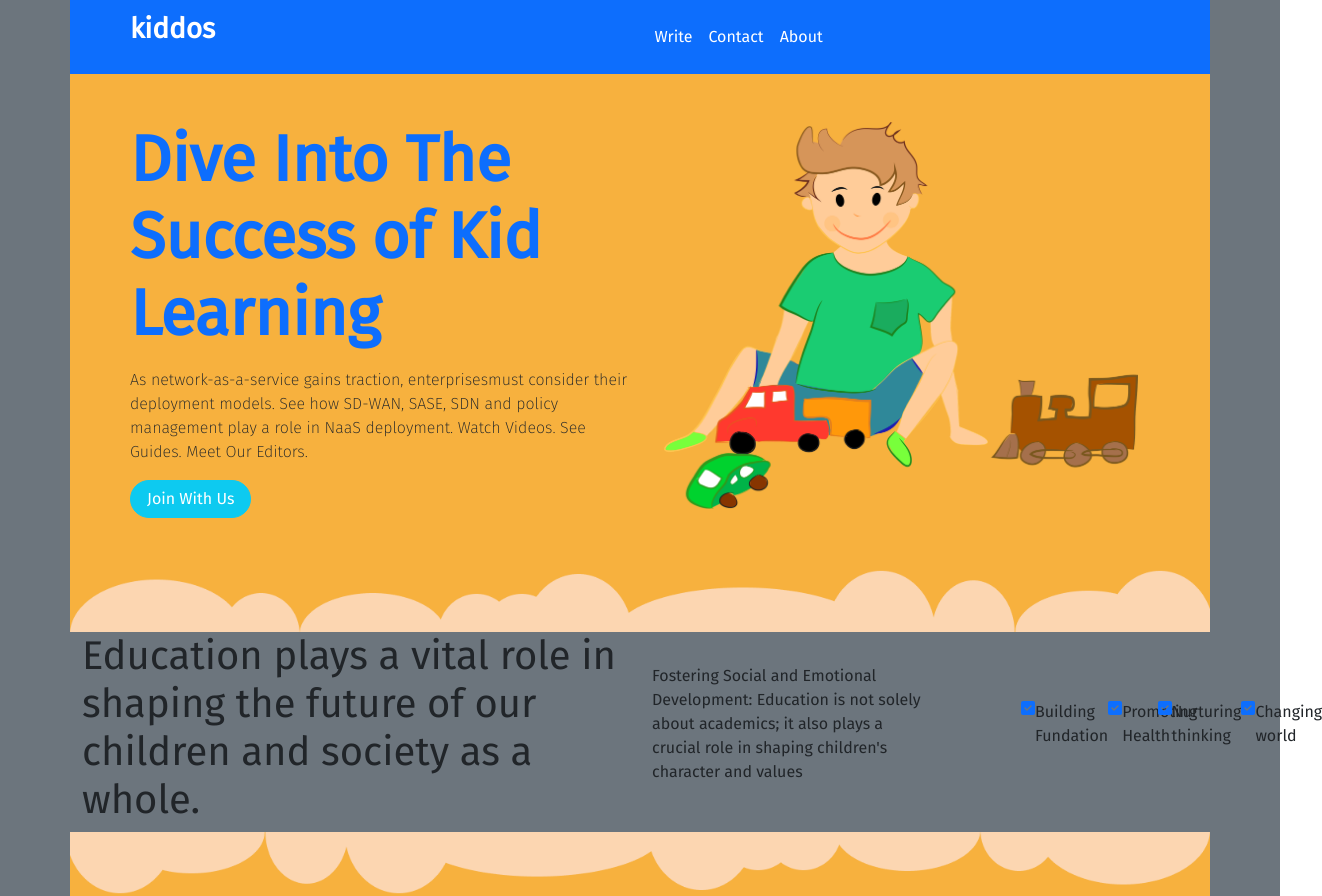
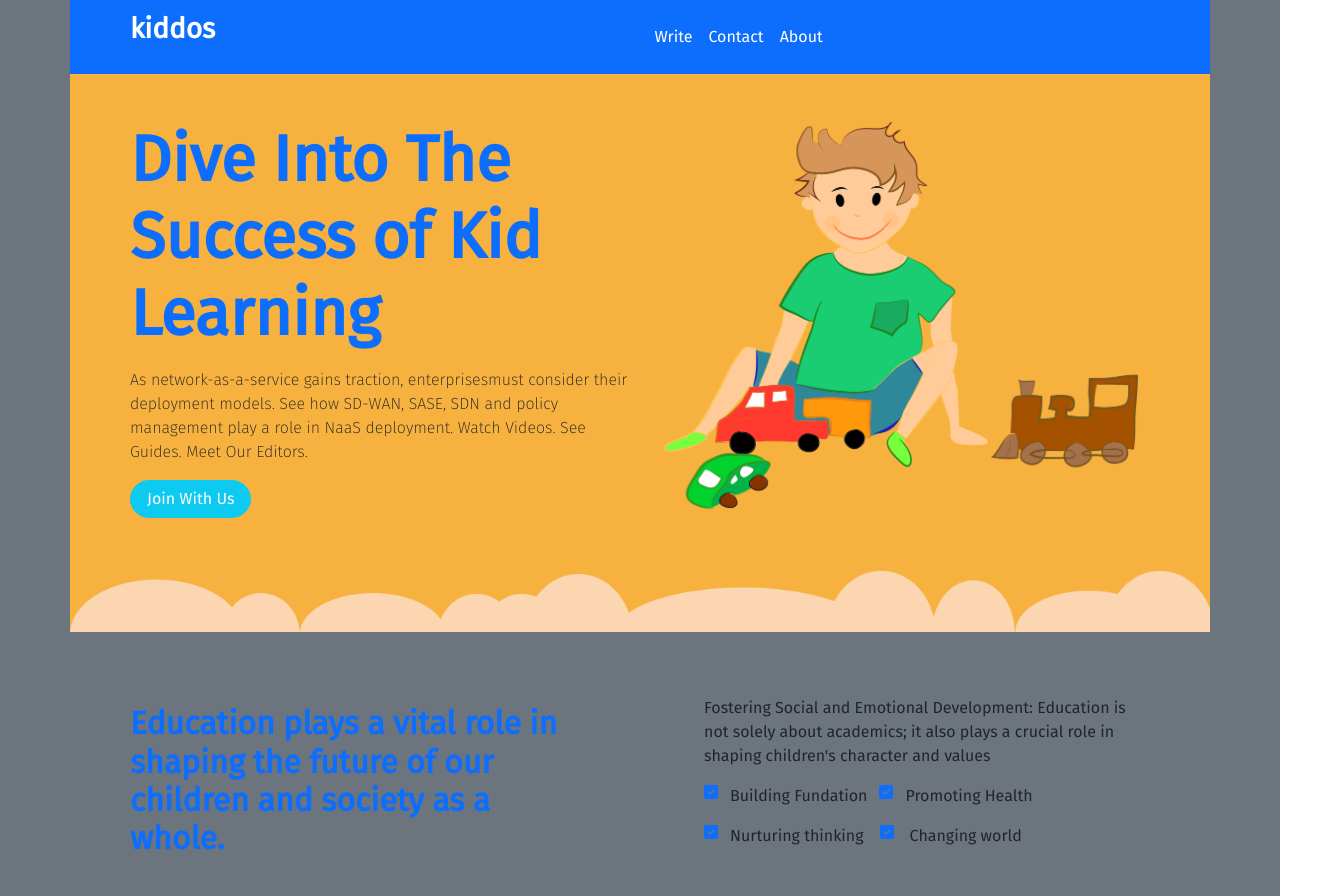
Before and after one commit to maderi21/blog, a JavaScript app: page / in a window 1280 px wide. Shown: the top 896 px of the page, 1322 px wide, since content can reach past the window. Built offline with nearby package versions, Linux system fonts and the light colour scheme; the HTML template or start-up script is replaced by a standard one; a web font is replaced by a local one.

Commit message:
text field final

```diff
--- a/src/App.js
+++ b/src/App.js
@@ -71,50 +71,47 @@ function App() {
           </Row>
 
           {/* text field */}
-          <Row>
-            <Col sm={6} className="align-items-center">
-              <h1>
+          <Row className="py-5">
+            <Col sm={6}>
+              <h1 className="mt-4 mx-5 text-primary fs-2 fw-bold">
                 Education plays a vital role in shaping the future of our
-                children and society as a whole.{" "}
+                children and society as a whole.
               </h1>
             </Col>
-            <Col
-              sm={6}
-              className="d-flex justify-content-center align-items-center"
-            >
-              <p>
+            <Col sm={6} className="px-3">
+              <p className="mt-3 mx-5 mb-3">
                 Fostering Social and Emotional Development: Education is not
                 solely about academics; it also plays a crucial role in shaping
                 children's character and values
               </p>
-              <Col sm={3}>
-                <div className="d-flex justify-content-space-between px-5 mx-5">
+              <Row>
+                <div className="text-center">
+                  <div className="col px-5 d-flex text-center">
                     <FontAwesomeIcon
                       className="text-primary"
                       icon={faSquareCheck}
                     />
-                  <p>Building Fundation</p>
+                    <p className="px-2 mx-1">Building Fundation</p>
                     <FontAwesomeIcon
                       className="text-primary"
                       icon={faSquareCheck}
                     />
-                  <p>Promoting Health</p>
+                    <p className="px-2 mx-1">Promoting Health</p>
                   </div>
-              </Col>
-              <Col sm={3}>
-                <div className="d-flex justify-content-space-between px-5 mx-5">
+                  <div className="col px-5 d-flex text-center">
                     <FontAwesomeIcon
                       className="text-primary"
                       icon={faSquareCheck}
                     />
-                  <p>Nurturing thinking</p>
+                    <p className="px-2 mx-1">Nurturing thinking</p>
                     <FontAwesomeIcon
-                    className="text-primary"
+                      className="text-primary px-1"
                       icon={faSquareCheck}
                     />
-                  <p>Changing world</p>
+                    <p className="px-2 mx-1">Changing world</p>
                   </div>
-              </Col>
+                </div>
+              </Row>
             </Col>
           </Row>
           <Row>
```
Lines whose indentation alone changed are shown as unchanged.
